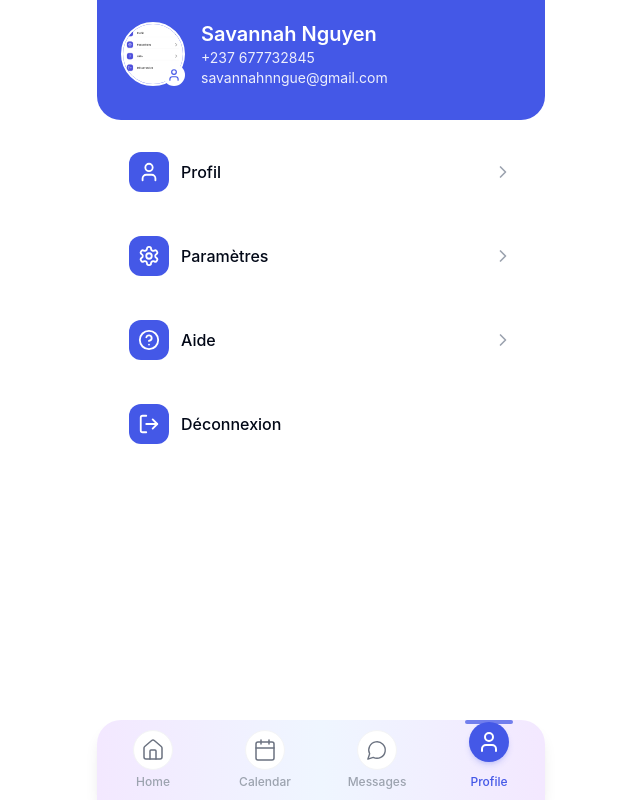
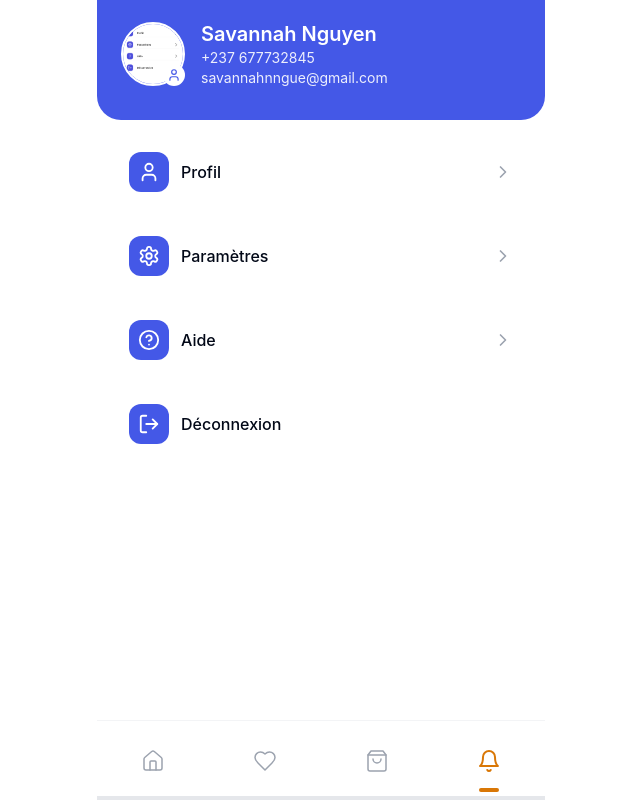
Before and after one commit to Johan-kabo/forever-care-app, a React (Vite) app: page /profile in a window 1280 px wide. Shown: the whole page, without its empty margins (319-959 px from the left). Built offline with nearby package versions, Linux system fonts and the light colour scheme.

Commit message:
Update code
Update the code based on the prompt.

```diff
--- a/src/components/MobileLayout.tsx
+++ b/src/components/MobileLayout.tsx
@@ -1,6 +1,6 @@
 
 import React from "react";
-import { Home, Calendar, MessageCircle, User } from "lucide-react";
+import { Home, Heart, ShoppingBag, Bell } from "lucide-react";
 import { useLocation, Link } from "react-router-dom";
 import { cn } from "@/lib/utils";
 
@@ -14,9 +14,9 @@ const MobileLayout: React.FC<MobileLayoutProps> = ({ children }) => {
 
   const navItems = [
     { icon: <Home size={24} />, path: "/", label: "Home" },
-    { icon: <Calendar size={24} />, path: "/calendar", label: "Calendar" },
-    { icon: <MessageCircle size={22} />, path: "/messages", label: "Messages" },
-    { icon: <User size={24} />, path: "/profile", label: "Profile" }
+    { icon: <Heart size={24} />, path: "/calendar", label: "Favorites" },
+    { icon: <ShoppingBag size={24} />, path: "/messages", label: "Shop" },
+    { icon: <Bell size={24} />, path: "/profile", label: "Notifications" }
   ];
 
   return (
@@ -26,13 +26,9 @@ const MobileLayout: React.FC<MobileLayoutProps> = ({ children }) => {
         {children}
       </main>
 
-      {/* Bottom Navigation - Fun Design */}
-      <div className="h-20 fixed bottom-0 left-0 right-0 max-w-md mx-auto bg-white">
-        {/* Curved background with gradient */}
-        <div className="absolute inset-0 bg-gradient-to-r from-purple-100 via-blue-50 to-purple-100 rounded-t-3xl shadow-lg"></div>
-
-        {/* Nav items */}
-        <div className="relative grid grid-cols-4 h-full">
+      {/* Bottom Navigation - Simple Design */}
+      <div className="h-20 fixed bottom-0 left-0 right-0 max-w-md mx-auto bg-white border-t border-gray-100">
+        <div className="grid grid-cols-4 h-full">
           {navItems.map((item) => {
             const isActive = currentPath === item.path;
 
@@ -40,42 +36,27 @@ const MobileLayout: React.FC<MobileLayoutProps> = ({ children }) => {
               <Link
                 key={item.path}
                 to={item.path}
-                className="flex flex-col items-center justify-center"
+                className="flex flex-col items-center justify-center relative"
               >
-                {/* Indicator for active item */}
+                {React.cloneElement(item.icon as React.ReactElement, {
+                  className: cn(
+                    "transition-colors duration-200",
+                    isActive ? "text-amber-600" : "text-gray-400"
+                  ),
+                  strokeWidth: isActive ? 2 : 1.5,
+                })}
+
+                {/* Small dot indicator for active item */}
                 {isActive && (
-                  <div className="absolute top-0 w-12 h-1 bg-health-primary rounded-full animate-pulse" />
+                  <div className="absolute bottom-2 w-5 h-1 bg-amber-600 rounded-full" />
                 )}
-
-                {/* Icon container with animations */}
-                <div
-                  className={cn(
-                    "flex items-center justify-center w-10 h-10 rounded-full transition-all duration-300",
-                    isActive
-                      ? "bg-health-primary shadow-md shadow-health-primary/20 -translate-y-2"
-                      : "bg-white border border-gray-100 hover:bg-health-secondary hover:-translate-y-1"
-                  )}
-                >
-                  {React.cloneElement(item.icon as React.ReactElement, {
-                    className: cn(
-                      "transition-colors duration-200",
-                      isActive ? "text-white" : "text-gray-500"
-                    ),
-                    strokeWidth: isActive ? 2 : 1.5,
-                  })}
-                </div>
-
-                {/* Label */}
-                <span className={cn(
-                  "text-xs mt-1 font-medium",
-                  isActive ? "text-health-primary" : "text-gray-400"
-                )}>
-                  {item.label}
-                </span>
               </Link>
             );
           })}
         </div>
+
+        {/* Horizontal line indicator at the bottom */}
+        <div className="absolute bottom-0 left-0 right-0 h-1 bg-gray-200"></div>
       </div>
     </div>
   );
```
